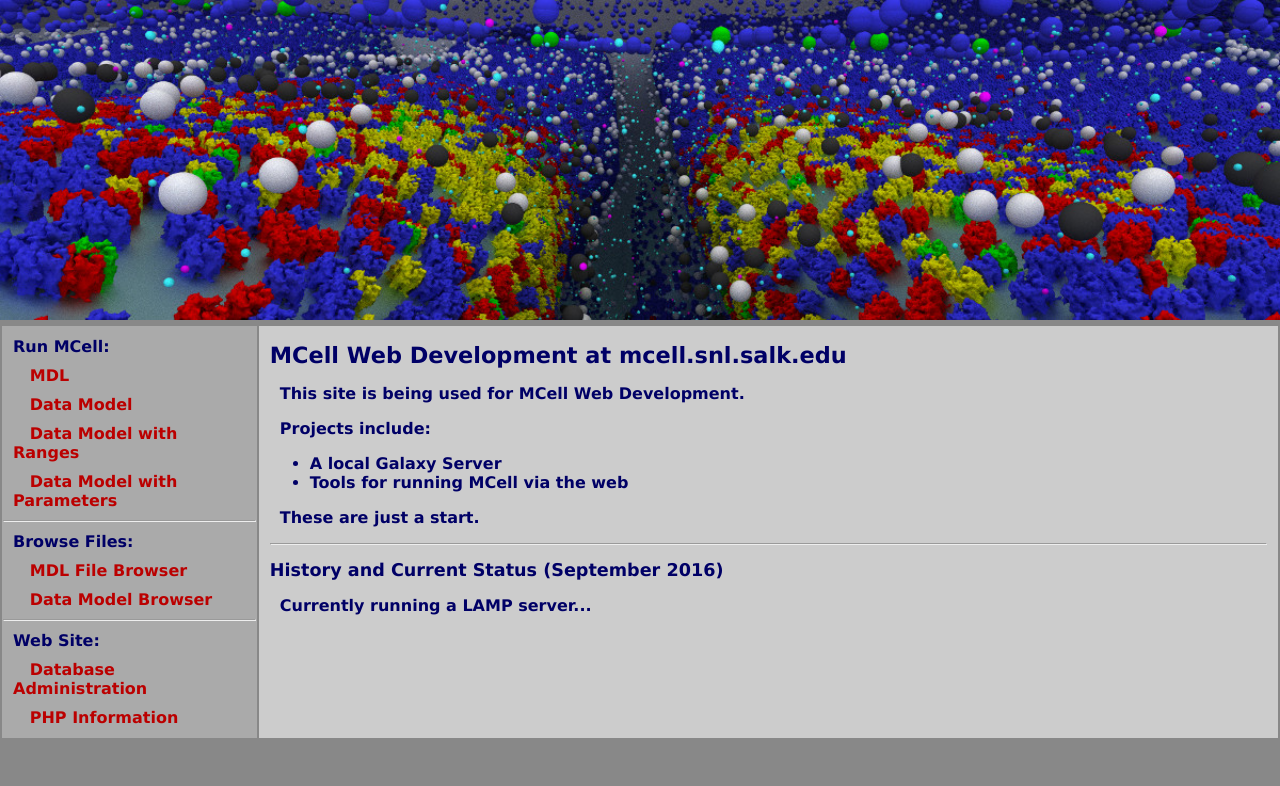
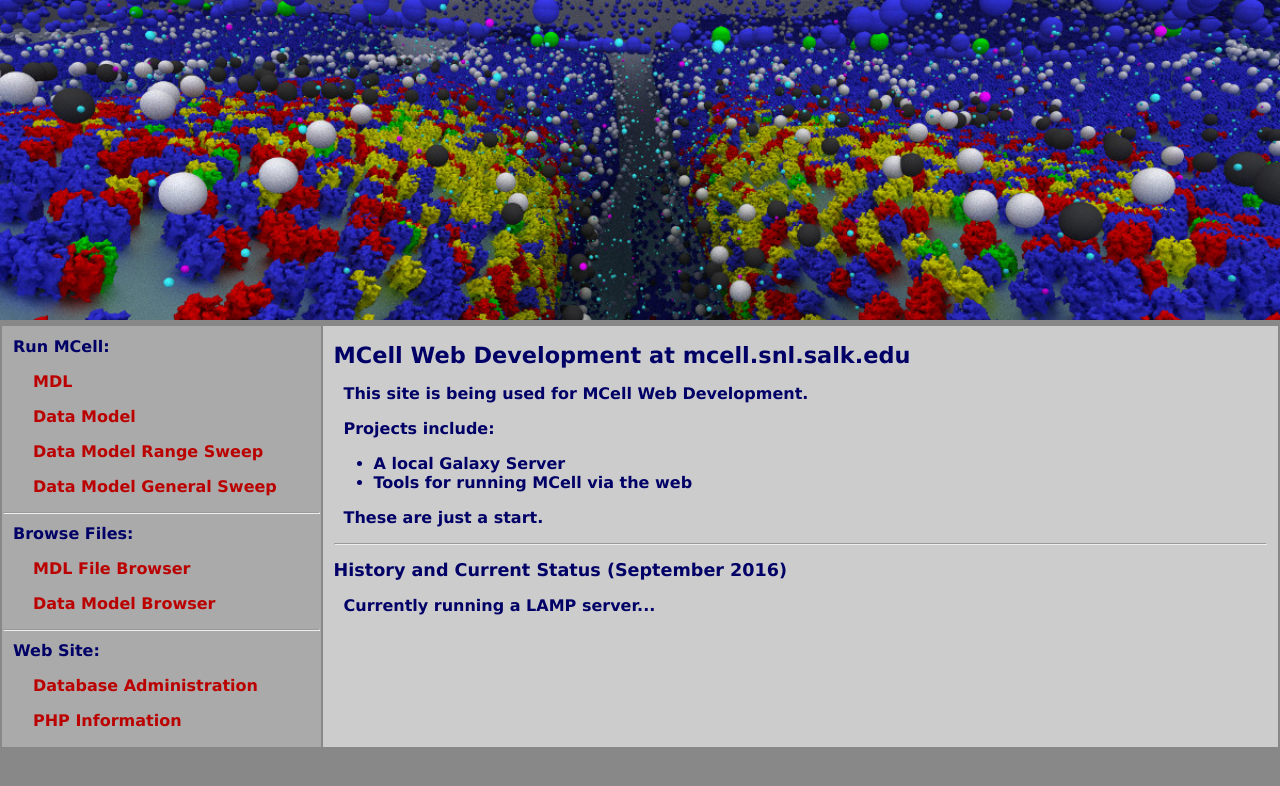
Before and after one commit to mcellteam/mcell_web, a PHP site: page / in a window 1280 px wide. Shown: the top 786 px of the page. Run offline with PHP 8.4, Linux system fonts and the light colour scheme.

Commit message:
A few cosmetic changes before fixing up the general sweep code.

```diff
--- a/index.php
+++ b/index.php
@@ -14,24 +14,24 @@
 
 <table class="zeromargins" width="100%" height="100%" border="0">
  <colgroup>
-  <col width="20%" />
+  <col width="25%" />
   <col />
  </colgroup>
  <tr valign="top">
   <td class="leftside">
    <p class="leftside">Run MCell:</a></p>
-   <p class="leftside">&nbsp; &nbsp;<a href="run_mcell/run_mcell_mdl.php">MDL</a></p>
-   <p class="leftside">&nbsp; &nbsp;<a href="run_mcell/run_mcell_simple.php">Data Model</a></p>
-   <p class="leftside">&nbsp; &nbsp;<a href="run_mcell/run_mcell_dm_range.php">Data Model with Ranges</a></p>
-   <p class="leftside">&nbsp; &nbsp;<a href="run_mcell/run_mcell_dm.php">Data Model with Parameters</a></p>
+   <p class="leftside1"><a href="run_mcell/run_mcell_mdl.php">MDL</a></p>
+   <p class="leftside1"><a href="run_mcell/run_mcell_simple.php">Data Model</a></p>
+   <p class="leftside1"><a href="run_mcell/run_mcell_dm_range.php">Data Model Range Sweep</a></p>
+   <p class="leftside1"><a href="run_mcell/run_mcell_dm.php">Data Model General Sweep</a></p>
    <hr />
    <p class="leftside">Browse Files:</a></p>
-   <p class="leftside">&nbsp; &nbsp;<a href="run_mcell/mdl_file_browser.php">MDL File Browser</a></p>
-   <p class="leftside">&nbsp; &nbsp;<a href="run_mcell/data_model_browser.php">Data Model Browser</a></p>
+   <p class="leftside1"><a href="run_mcell/mdl_file_browser.php">MDL File Browser</a></p>
+   <p class="leftside1"><a href="run_mcell/data_model_browser.php">Data Model Browser</a></p>
    <hr />
    <p class="leftside">Web Site:</a></p>
-   <p class="leftside">&nbsp; &nbsp;<a href="mysql-edit.php">Database Administration</a></p>
-   <p class="leftside">&nbsp; &nbsp;<a href="run_mcell/php_show_info.php">PHP Information</a></p>
+   <p class="leftside1"><a href="mysql-edit.php">Database Administration</a></p>
+   <p class="leftside1"><a href="run_mcell/php_show_info.php">PHP Information</a></p>
   </td>
   <td class="rightside">
 
--- a/style/def.css
+++ b/style/def.css
@@ -22,6 +22,10 @@ body {
 /* Pane classes */
 .leftside {
   margin: 10px;
+  background-color: #aaaaaa;
+}
+.leftside1 {
+  margin-left: 30px;
   background-color: #aaaaaa;
 }
 .rightside {
```
